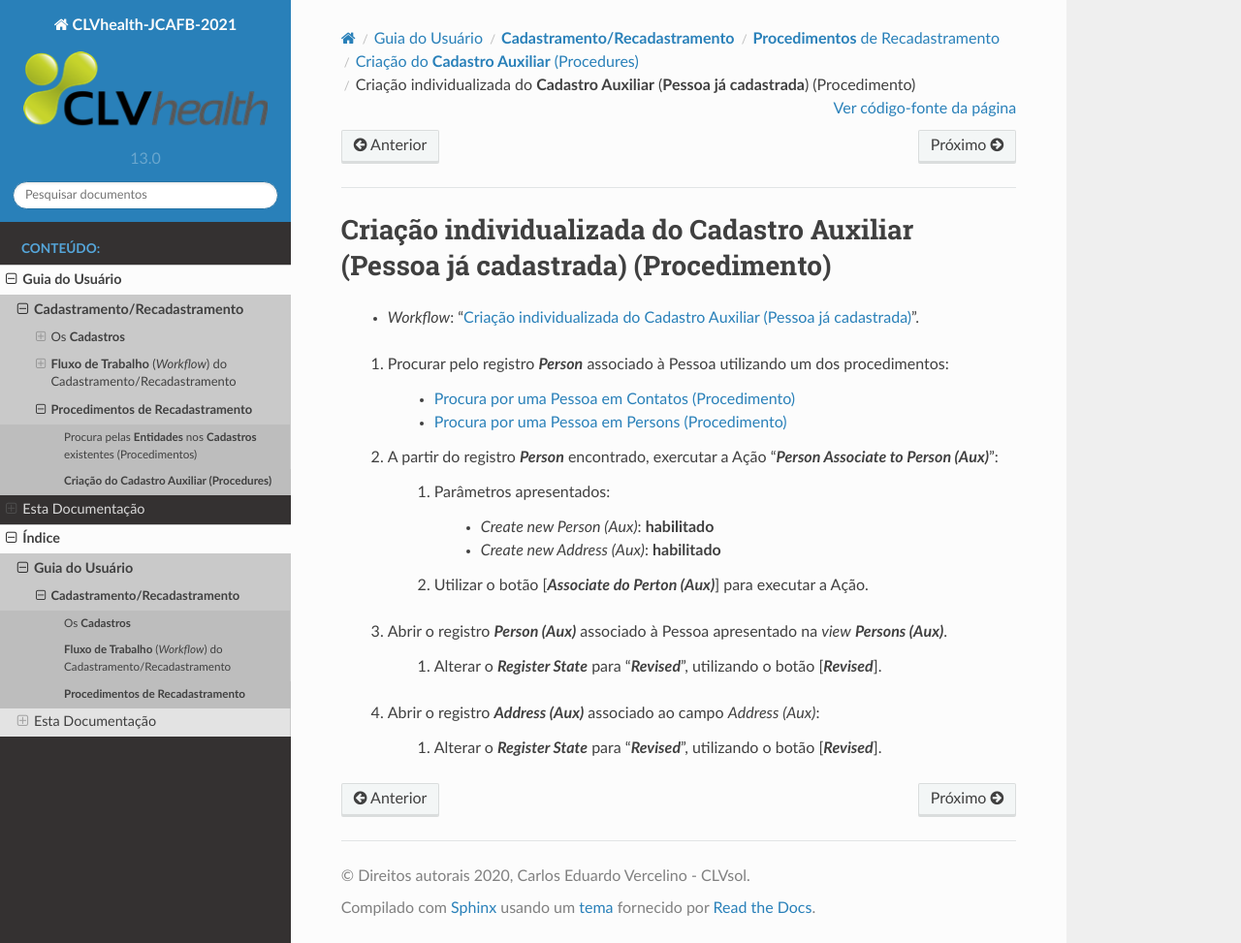
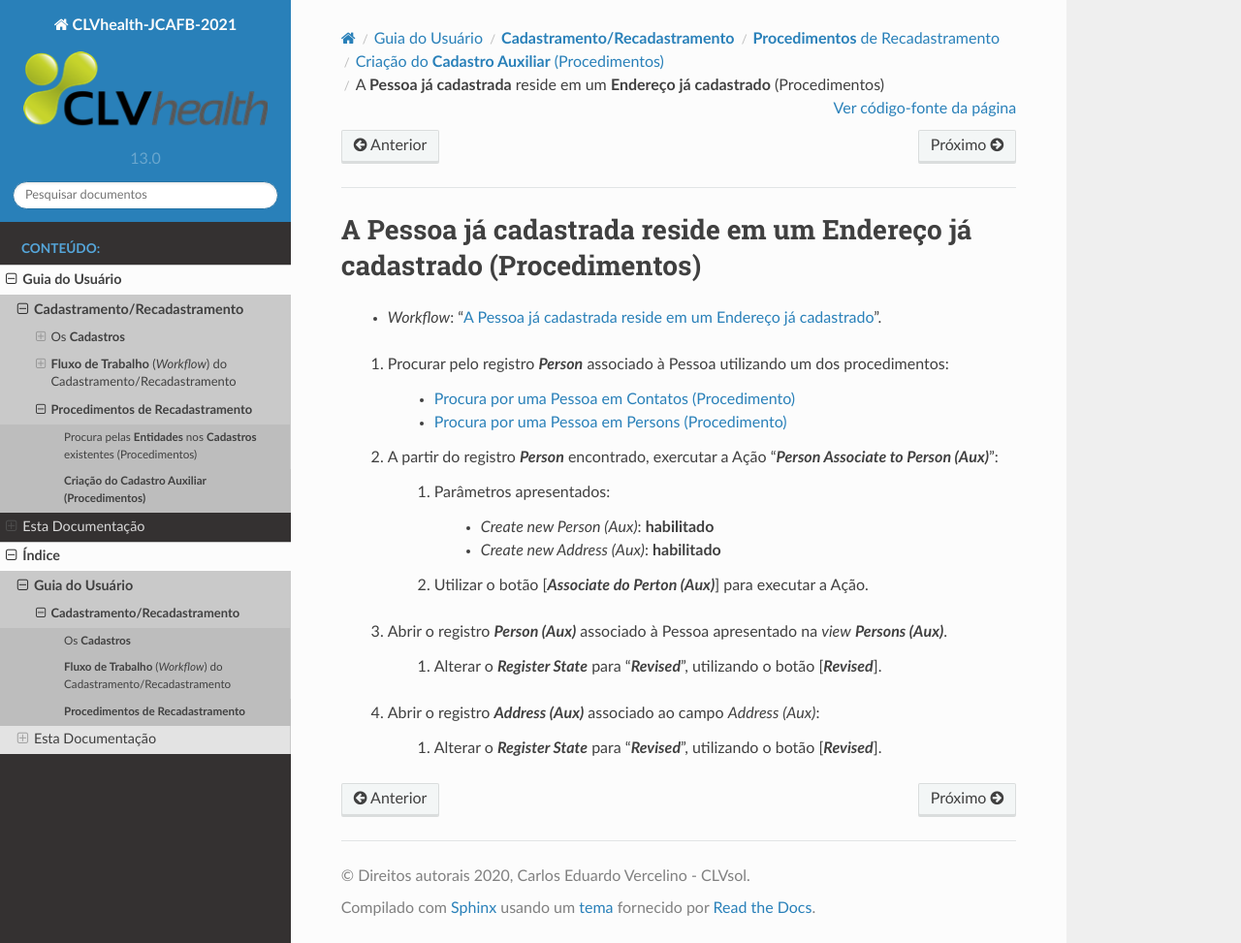
Before and after one commit to CLVsol/clvsol_docs_clvhealth_jcafb, a Sphinx documentation site: the page built from source/user_guide/reregistration/reregistration_procedure_020_010_010.rst, in a window 1280 px wide and 973 px high. Shown: the whole window at 97% size. Built offline with Sphinx 7.4.7 and the Read the Docs theme 2.0.0, drawn with Linux system fonts in a browser that asks for light colours.

Commit message:
[IMP] source/user_guide/reregistration

```diff
--- a/source/user_guide/reregistration/reregistration_procedure_020.rst
+++ b/source/user_guide/reregistration/reregistration_procedure_020.rst
@@ -10,11 +10,11 @@
 .. role:: blue
 .. role:: bi
 
-.. index:: Criação do Cadastro Auxiliar (Procedures)
+.. index:: Criação do Cadastro Auxiliar (Procedimentos)
 
-=============================================
-Criação do **Cadastro Auxiliar** (Procedures)
-=============================================
+================================================
+Criação do **Cadastro Auxiliar** (Procedimentos)
+================================================
 
 .. toctree::
    :maxdepth: 2
--- a/source/user_guide/reregistration/reregistration_procedure_020_010_010.rst
+++ b/source/user_guide/reregistration/reregistration_procedure_020_010_010.rst
@@ -10,11 +10,11 @@
 .. role:: blue
 .. role:: bi
 
-.. index:: Criação individualizada do Cadastro Auxiliar (Pessoa já cadastrada) (Procedimento)
+.. index:: Criação individualizada do Cadastro Auxiliar (Pessoa já cadastrada) (Procedimentos)
 
-==========================================================================================
-Criação individualizada do **Cadastro Auxiliar** (**Pessoa já cadastrada**) (Procedimento)
-==========================================================================================
+==================================================================================
+A **Pessoa já cadastrada** reside em um **Endereço já cadastrado** (Procedimentos)
+==================================================================================
 
     * *Workflow*: ":doc:`reregistration_workflow_020_010_010`".
 
--- a/source/user_guide/reregistration/reregistration_workflow_020_010_010.rst
+++ b/source/user_guide/reregistration/reregistration_workflow_020_010_010.rst
@@ -12,9 +12,9 @@
 
 .. index:: Criação individualizada do Cadastro Auxiliar (Pessoa já cadastrada)
 
-===========================================================================
-Criação individualizada do **Cadastro Auxiliar** (**Pessoa já cadastrada**)
-===========================================================================
+==================================================================
+A **Pessoa já cadastrada** reside em um **Endereço já cadastrado**
+==================================================================
 
     Caso **exista uma Família** associada à Pessoa, o registro *Person (Aux)* será associada a essa Família e os itens indicados como ":green:`(Opcional)`" deverão ser considerados.
 
```
